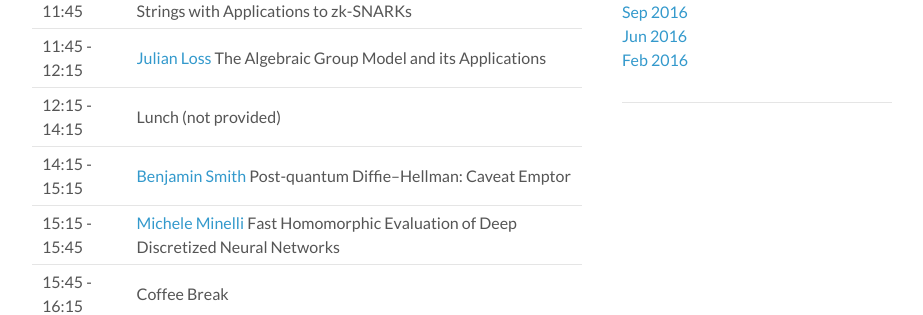
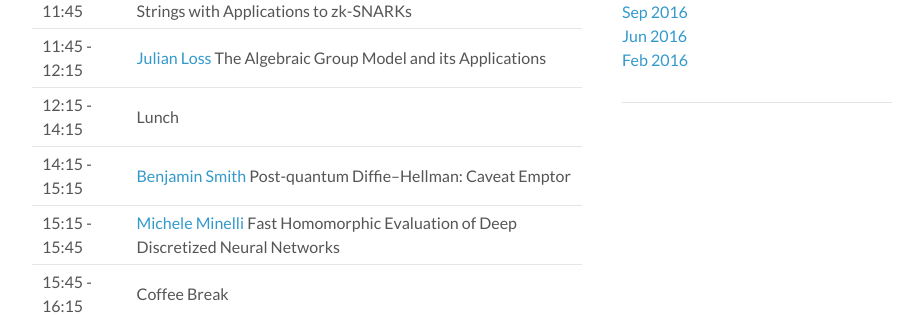
Before and after one commit to pariscryptoday/pariscryptoday.github.io, a Jekyll site: the page built from _posts/2018-08-01-eighth.md, in a window 1280 px wide and 900 px high, scrolled down 439 px. Shown: the part 153-468 px from the top of the window, without its empty margins (178-1101 px from the left). Built offline with Jekyll 4.4.1, drawn with Linux system fonts in a browser that asks for light colours.

Commit message:
Update 2018-08-01-eighth.md

```diff
--- a/_posts/2018-08-01-eighth.md
+++ b/_posts/2018-08-01-eighth.md
@@ -17,7 +17,7 @@ ENS.
 | 10:05 - 11:05 | [Sarah Meiklejohn](#SM) Anonymity in Cryptocurrencies
 | 11:15 - 11:45 | [Mary Maller](#MaMa) Updatable and Universal Common Reference Strings with Applications to zk-SNARKs
 | 11:45 - 12:15 | [Julian Loss](#JL) The Algebraic Group Model and its Applications
-| 12:15 - 14:15 | Lunch (not provided)
+| 12:15 - 14:15 | Lunch
 | 14:15 - 15:15 | [Benjamin Smith](#BS) Post-quantum Diffie--Hellman: Caveat Emptor
 | 15:15 - 15:45 | [Michele Minelli](#MiMi) Fast Homomorphic Evaluation of Deep Discretized Neural Networks
 | 15:45 - 16:15 | Coffee Break
```
